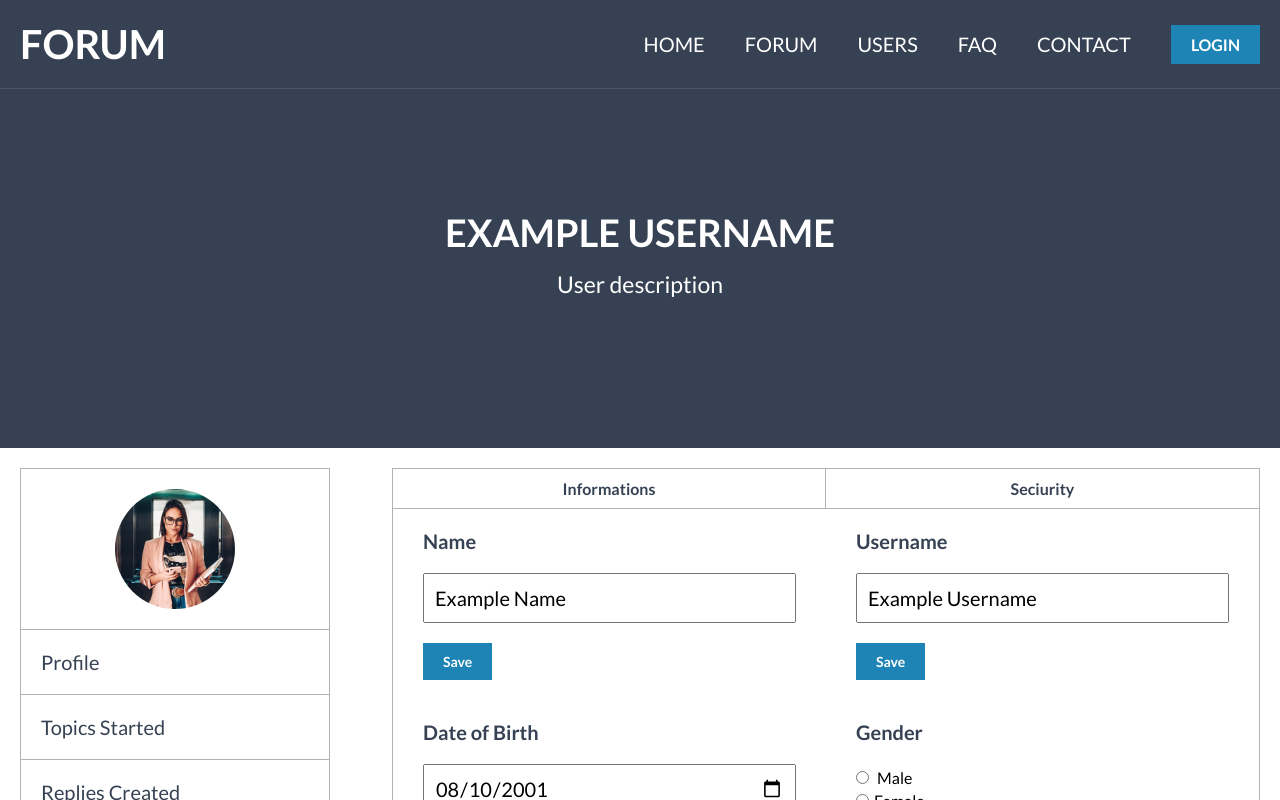
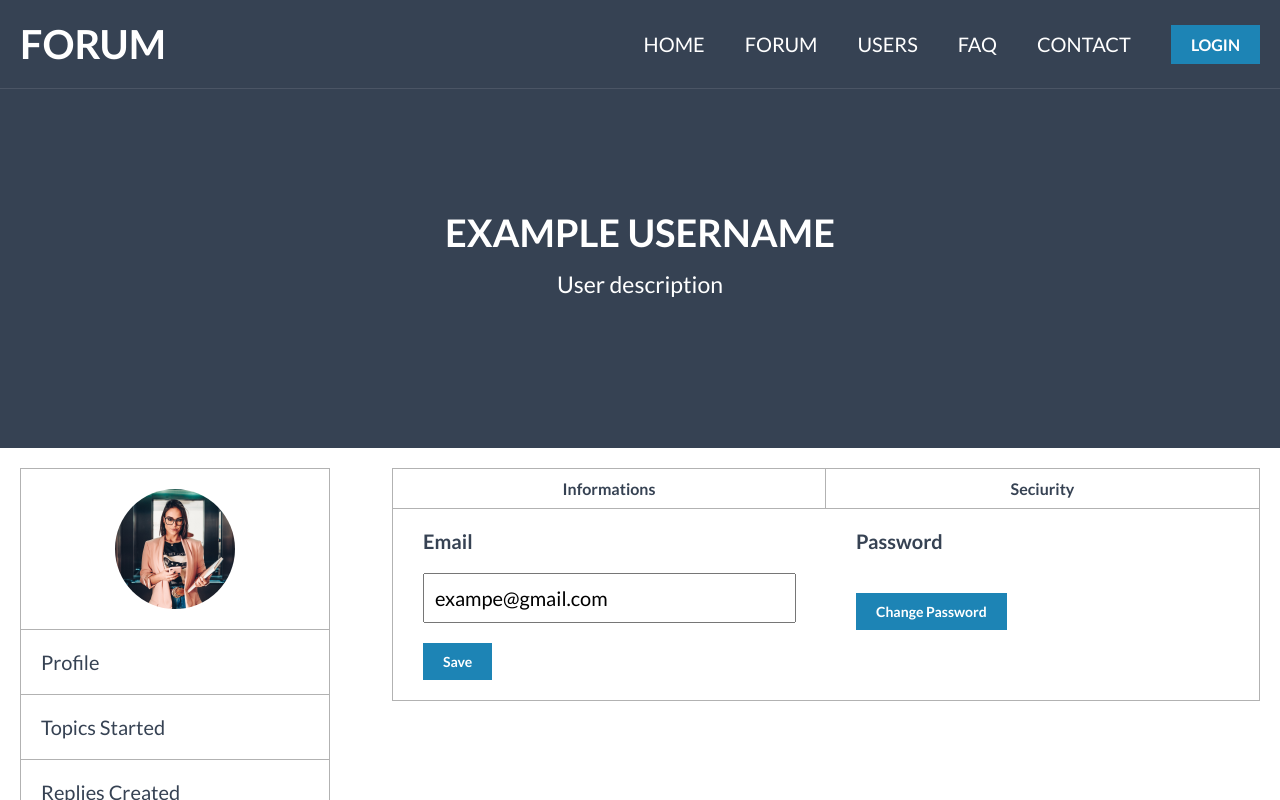
Before and after one commit to Belkowski656/Forum, a React (Create React App) app: page / in a window 1280 px wide. Shown: the top 800 px of the page. Built offline with nearby package versions, Linux system fonts and the light colour scheme.

Commit message:
add seciurity component

```diff
--- a/src/components/EditProfile/EditProfile.js
+++ b/src/components/EditProfile/EditProfile.js
@@ -1,5 +1,5 @@
-import Informations from "../Informations/Informations";
-// import Seciurity from "../Seciurity/Seciurity";
+// import Informations from "../Informations/Informations";
+import Seciurity from "../Seciurity/Seciurity";
 
 import { Wrapper, Menu, Link } from "./EditProfile.style";
 
@@ -11,8 +11,8 @@ const EditProfile = () => {
           <Link>Informations</Link>
           <Link>Seciurity</Link>
         </Menu>
-        <Informations />
-        {/* <Seciurity /> */}
+        {/* <Informations /> */}
+        <Seciurity />
       </Wrapper>
     </>
   );
--- a/src/components/Informations/Informations.style.js
+++ b/src/components/Informations/Informations.style.js
@@ -94,7 +94,4 @@ export const Change = styled.input`
     color: white;
     cursor: pointer;
   }
-  :hover {
-    background-color: black;
-  }
 `;
--- a/src/components/Seciurity/Seciurity.js
+++ b/src/components/Seciurity/Seciurity.js
@@ -1,7 +1,27 @@
+import {
+  Wrapper,
+  Form,
+  Label,
+  Input,
+  Save,
+  Box,
+  Text,
+} from "../Seciurity/Seciurity.style";
+
 const Seciurity = () => {
   return (
     <>
-      <div>Seciurity</div>
+      <Wrapper>
+        <Form>
+          <Label htmlFor="email">Email</Label>
+          <Input type="text" defaultValue="exampe@gmail.com" id="email" />
+          <Save>Save</Save>
+        </Form>
+        <Box>
+          <Text>Password</Text>
+          <Save>Change Password</Save>
+        </Box>
+      </Wrapper>
     </>
   );
 };
--- a/src/components/Seciurity/Seciurity.style.js
+++ b/src/components/Seciurity/Seciurity.style.js
@@ -0,0 +1,80 @@
+import styled from "styled-components";
+import {
+  fontSmall,
+  blue,
+  gray,
+  fontStandard,
+} from "../../resources/variables/variables";
+
+export const Wrapper = styled.div`
+  @media (min-width: 576px) {
+    display: flex;
+    align-items: flex-start;
+  }
+`;
+
+export const Form = styled.form`
+  padding: 20px 30px;
+  @media (min-width: 576px) {
+    display: flex;
+    flex-direction: column;
+    justify-content: space-between;
+    align-items: flex-start;
+    width: 50%;
+  }
+`;
+
+export const Label = styled.label`
+  display: block;
+  font-size: ${fontStandard};
+  font-weight: bold;
+  color: ${gray};
+  margin-bottom: 20px;
+`;
+
+export const Text = styled.p`
+  display: block;
+  font-size: ${fontStandard};
+  font-weight: bold;
+  color: ${gray};
+  margin-bottom: 20px;
+`;
+
+export const Input = styled.input`
+  width: 100%;
+  height: 50px;
+  font-size: ${fontStandard};
+  padding: 10px;
+
+  :focus {
+    outline: none;
+  }
+`;
+
+export const Save = styled.button`
+  display: block;
+  margin-top: 20px;
+  padding: 10px 20px;
+  font-size: ${fontSmall};
+  font-weight: bold;
+  color: white;
+  background-color: ${blue};
+  border: none;
+  cursor: pointer;
+  transition: 0.2s;
+
+  :hover {
+    background-color: ${gray};
+  }
+`;
+
+export const Box = styled.div`
+  padding: 20px 30px;
+  @media (min-width: 576px) {
+    display: flex;
+    flex-direction: column;
+    justify-content: space-between;
+    align-items: flex-start;
+    width: 50%;
+  }
+`;
```
